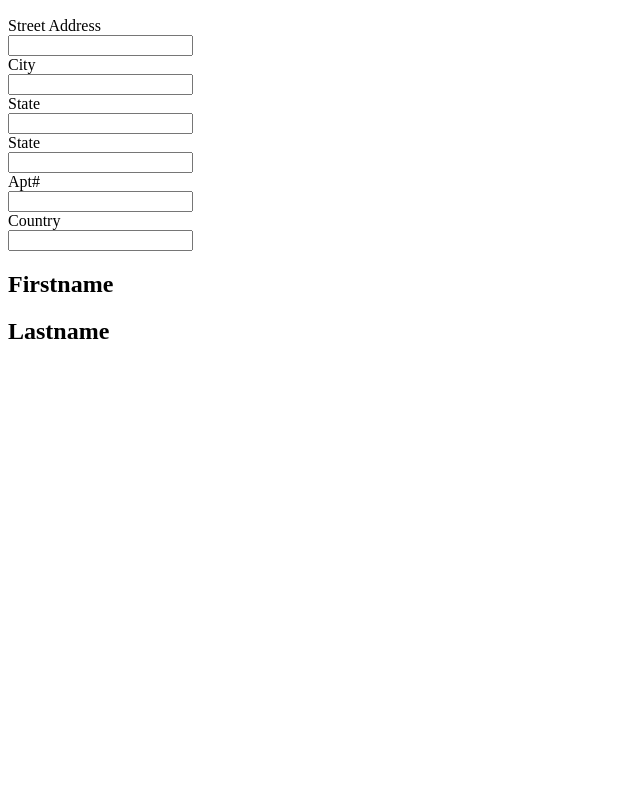
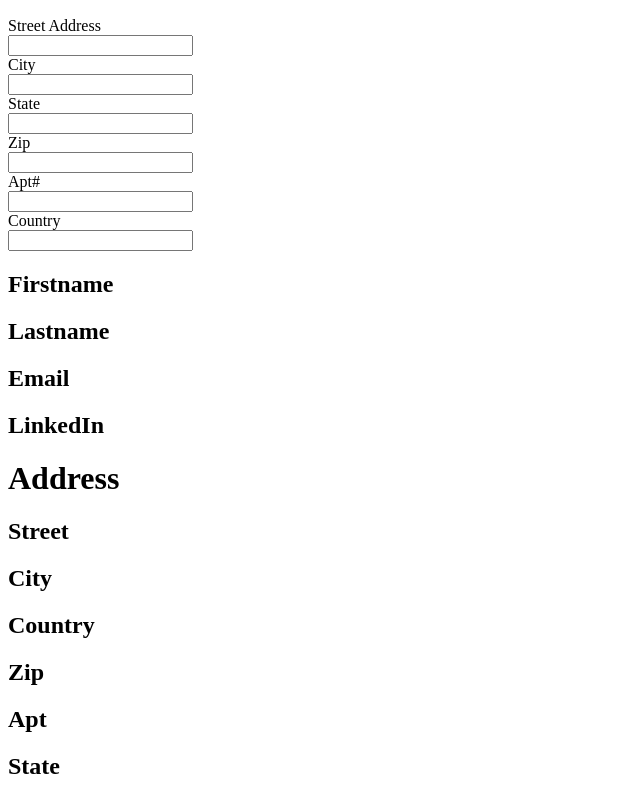
Before and after one commit to KBoohene/resume-builder, a React (Create React App) app: page / in a window 1280 px wide. Shown: the part 377-1177 px from the top of the page, without its empty margins (0-640 px from the left). Before the commit the page ends 800 px from the top, so only its background shows below. Built offline with nearby package versions, Linux system fonts and the light colour scheme.

Commit message:
Add address to profile

```diff
--- a/src/components/ResumeBoard/Sections/Profile.tsx
+++ b/src/components/ResumeBoard/Sections/Profile.tsx
@@ -10,6 +10,32 @@ const Profile = () => {
 
       <h2>Lastname</h2>
       {resume.profile.lastName}
+
+      <h2>Email</h2>
+      {resume.profile.email}
+
+      <h2>LinkedIn</h2>
+      {resume.profile.linkedIn}
+
+      <h1>Address</h1>
+
+      <h2>Street</h2>
+      {resume.profile.address.street}
+
+      <h2>City</h2>
+      {resume.profile.address.city}
+
+      <h2>Country</h2>
+      {resume.profile.address.country}
+
+      <h2>Zip</h2>
+      {resume.profile.address.zip}
+
+      <h2>Apt</h2>
+      {resume.profile.address.apt}
+
+      <h2>State</h2>
+      {resume.profile.address.state}
     </div>
   );
 }
--- a/src/components/ResumeSections/Profile/ProfileForm.tsx
+++ b/src/components/ResumeSections/Profile/ProfileForm.tsx
@@ -1,23 +1,23 @@
 import React from 'react';
 import Input from '../../Shared/Input';
 import { InputType } from '../../Shared/Types'
-import { ProfilePaths } from '../../../data/paths';
+import { ProfilePaths, AddressPaths } from '../../../data/paths';
 
 const ProfileForm = () => {
   return (
     <div>
       <Input type={InputType.text} label={'Firstname'} value={''} placeholder={''} path={ProfilePaths.FirstName} />
       <Input type={InputType.text} label={'Lastname'} value={''} placeholder={''} path={ProfilePaths.LastName} />
-      <Input type={InputType.text} label={'Email'} value={''} placeholder={''} path={''} />
-      <Input type={InputType.text} label={'LinkedIn'} value={''} placeholder={''} path={''} />
+      <Input type={InputType.text} label={'Email'} value={''} placeholder={''} path={ProfilePaths.Email} />
+      <Input type={InputType.text} label={'LinkedIn'} value={''} placeholder={''} path={ProfilePaths.LinkedIn} />
       <div>
         <h1>Address</h1>
-        <Input type={InputType.text} label={'Street Address'} value={''} placeholder={''} />
-        <Input type={InputType.text} label={'City'} value={''} placeholder={''} />
-        <Input type={InputType.text} label={'State'} value={''} placeholder={''} />
-        <Input type={InputType.text} label={'State'} value={''} placeholder={''} />
-        <Input type={InputType.text} label={'Apt#'} value={''} placeholder={''} />
-        <Input type={InputType.text} label={'Country'} value={''} placeholder={''} />
+        <Input type={InputType.text} label={'Street Address'} value={''} placeholder={''} path={AddressPaths.Street} />
+        <Input type={InputType.text} label={'City'} value={''} placeholder={''} path={AddressPaths.City} />
+        <Input type={InputType.text} label={'State'} value={''} placeholder={''} path={AddressPaths.State} />
+        <Input type={InputType.text} label={'Zip'} value={''} placeholder={''} path={AddressPaths.Zip} />
+        <Input type={InputType.text} label={'Apt#'} value={''} placeholder={''} path={AddressPaths.Apt} />
+        <Input type={InputType.text} label={'Country'} value={''} placeholder={''} path={AddressPaths.Country} />
       </div>
     </div>);
 }
--- a/src/data/initialState.ts
+++ b/src/data/initialState.ts
@@ -4,6 +4,14 @@ export const InitialState: BuilderAppState = {
   profile: {
     firstName: '',
     lastName: '',
-    email: ''
+    email: '',
+    address: {
+      state: '',
+      zip: '',
+      city: '',
+      country: '',
+      street: '',
+      apt: ''
+    }
   }
 };
--- a/src/data/paths.ts
+++ b/src/data/paths.ts
@@ -1,4 +1,15 @@
 export const ProfilePaths = {
   FirstName: 'profile.firstName',
-  LastName: 'profile.lastName'
+  LastName: 'profile.lastName',
+  Email: 'profile.email',
+  LinkedIn: 'profile.linkedIn'
 }
+
+export const AddressPaths = {
+  Street: 'profile.address.street',
+  City: 'profile.address.city',
+  State: 'profile.address.state',
+  Apt: 'profile.address.apt',
+  Country: 'profile.address.country',
+  Zip: 'profile.address.zip'
+}
--- a/src/reducers/ResumeReducer.ts
+++ b/src/reducers/ResumeReducer.ts
@@ -5,7 +5,15 @@ export interface BuilderAppState {
   profile: {
     firstName: string,
     lastName: string,
-    email: string
+    email: string,
+    address: {
+      state: string,
+      zip: string,
+      city: string,
+      country: string,
+      street: string,
+      apt: string
+    }
   }
 }
 
```
